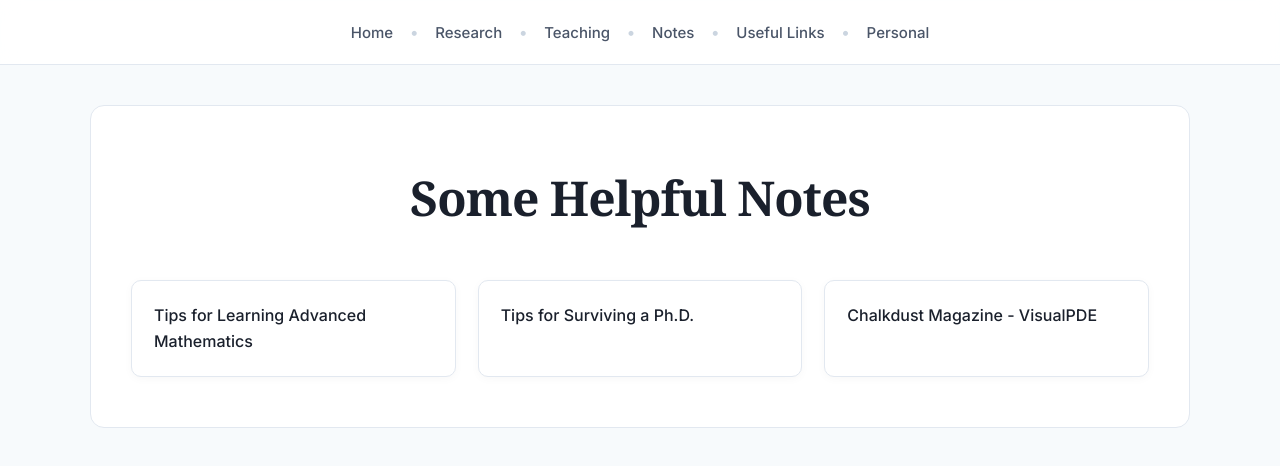
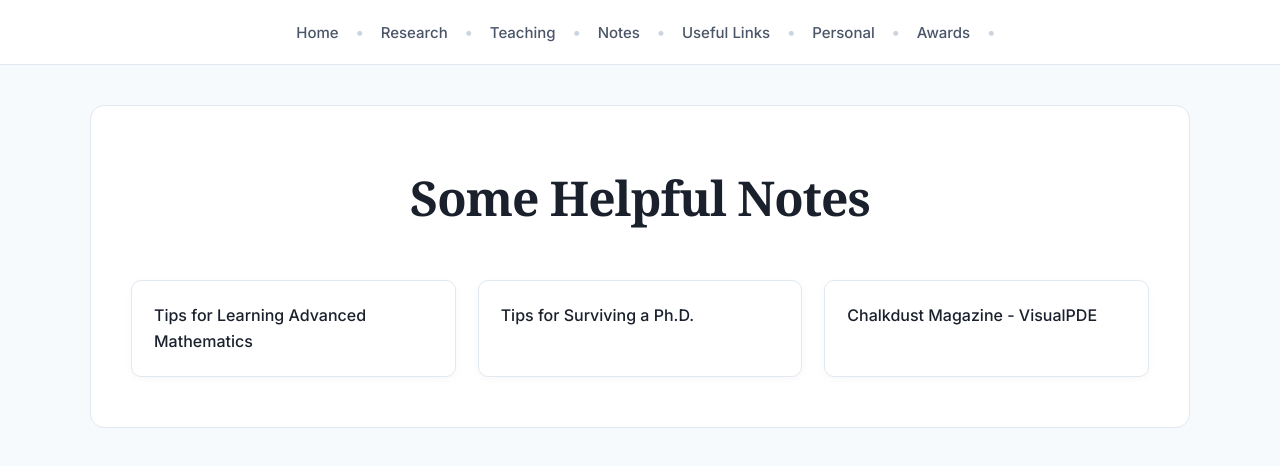
Before and after one commit to uma-adam/uma-adam.github.io, a plain HTML site: page notes.html in a window 1280 px wide. Drawn offline with Linux system fonts and the light colour scheme.

Commit message:
Add link to Awards page in navigation

```diff
--- a/notes.html
+++ b/notes.html
@@ -207,6 +207,11 @@
   <span class="spaced">&bull;</span>
 
   <a href="personal.html">Personal</a>
+<span class="spaced">&bull;</span>
+
+<a href="Awards.html">Awards</a>
+<span class="spaced">&bull;</span>
+
 </nav>
 
 <!-- MAIN -->
```
